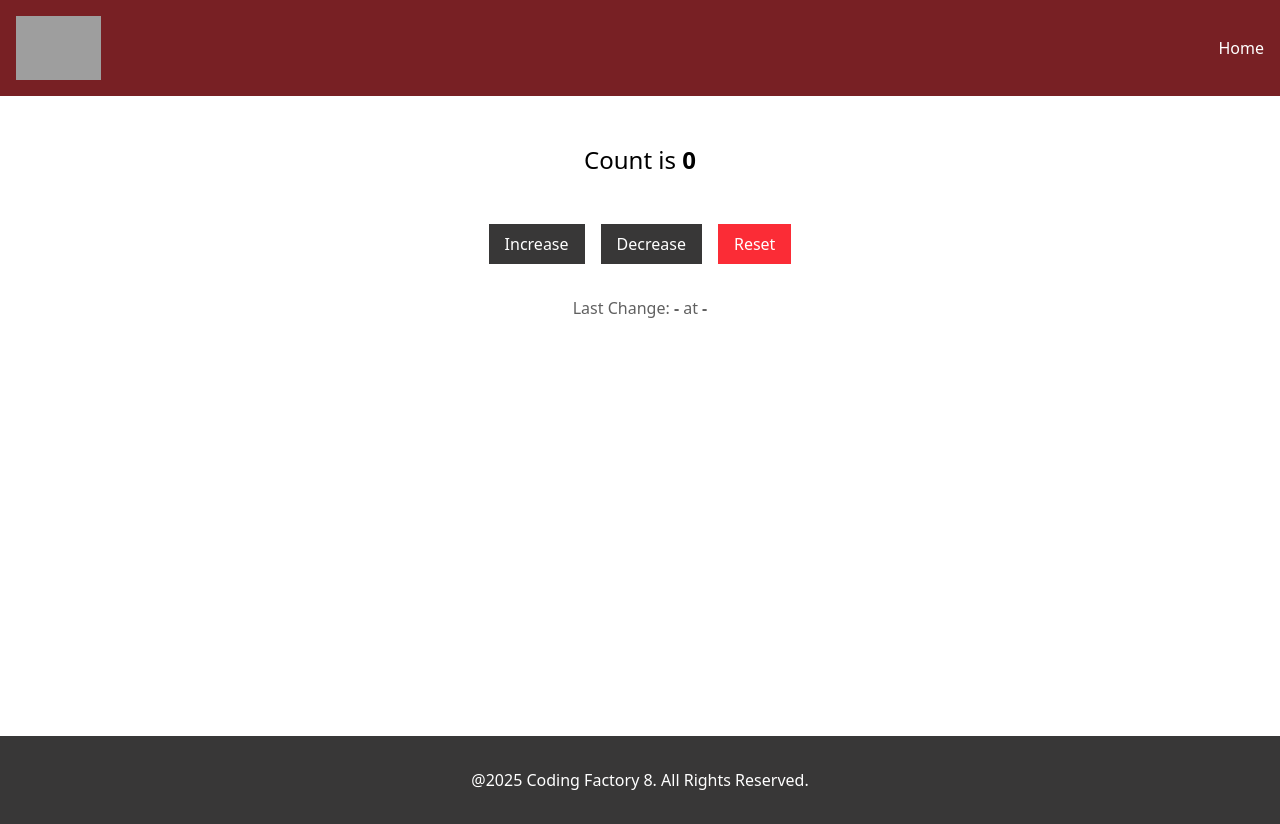
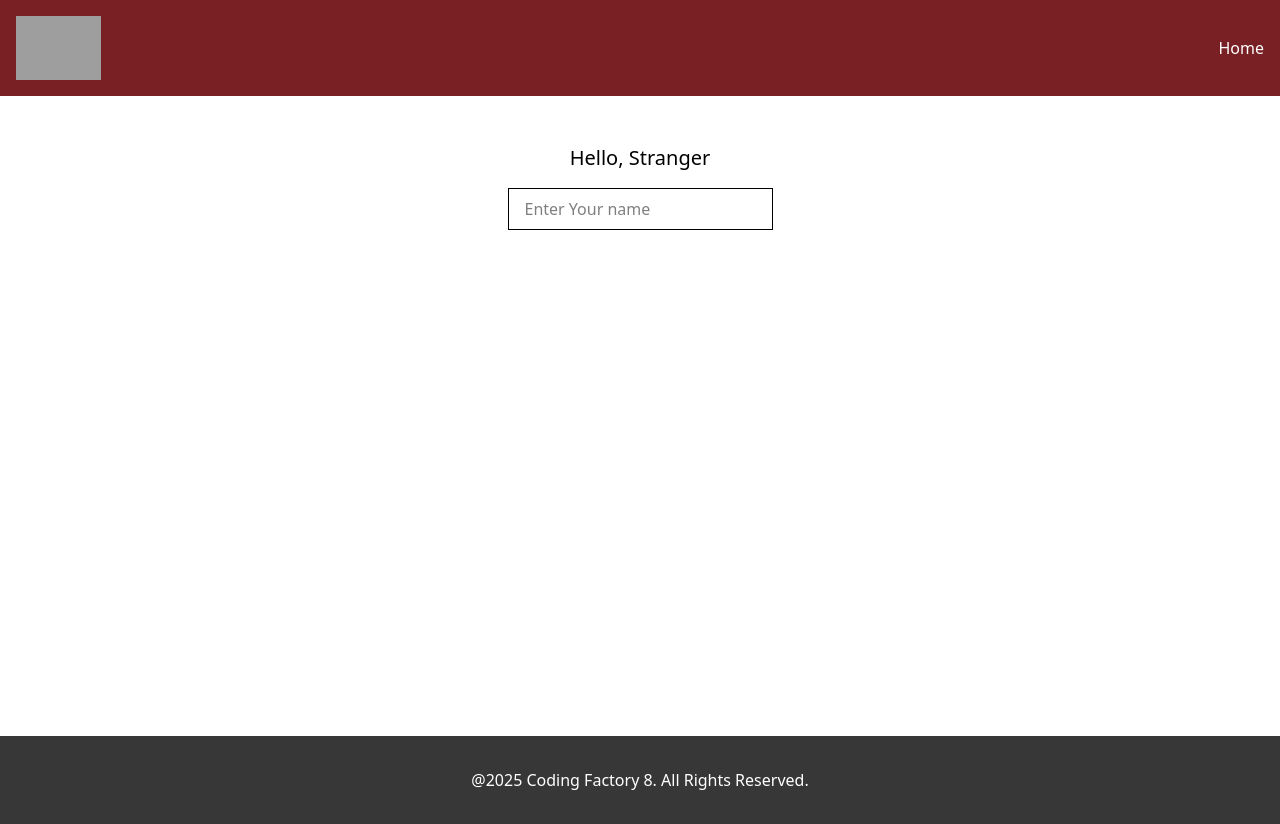
Before and after one commit to DamMarin/cf8-react-intro, a React app: page / in a window 1280 px wide. Built offline with nearby package versions, Linux system fonts and the light colour scheme; grey boxes are pictures that could not be loaded; the HTML template or start-up script is replaced by a standard one.

Commit message:
feat: add NameChangerWithEffect component

```diff
--- a/src/App.tsx
+++ b/src/App.tsx
@@ -13,7 +13,8 @@
 // import NameChanger from "./components/NameChanger.tsx";
 // import CounterWithMoreStates from "./components/CounterWithMoreStates.tsx";
 // import CounterAdvanced from "./components/CounterAdvanced.tsx";
-import CounterWithCustomHook from "./components/CounterWithCustomHook.tsx";
+// import CounterWithCustomHook from "./components/CounterWithCustomHook.tsx";
+import NameChangerWithEffect from "./components/NameChangerWithEffect.tsx";
 
 function App() {
   return (
@@ -48,7 +49,8 @@
         {/*<CounterWithMoreStates/>*/}
         {/*<CounterAdvanced/>*/}
 
-        <CounterWithCustomHook/>
+        {/*<CounterWithCustomHook/>*/}
+        <NameChangerWithEffect />
 
       </Layout>
     </>
--- /dev/null
+++ b/src/components/NameChangerWithEffect.tsx
@@ -0,0 +1,31 @@
+import {useEffect, useState} from 'react';
+
+const NameChangerWithEffect = () =>  {
+const [name, setName] = useState("");
+
+useEffect(() => {
+  document.title = name ? `Hello, ${name}!` : "Hello, Stranger!";
+  console.log(document.title);
+}, [name])
+
+const handleChange = (e: React.ChangeEvent<HTMLInputElement>) => {
+  setName(e.target.value);
+}
+
+return (
+  <>
+  <h1 className="text-center text-xl mt-12">Hello, {name || "Stranger"}</h1>
+    <div className="text-center mt-4">
+      <input
+        type="text"
+        value={name}
+        onChange={handleChange}
+        placeholder="Enter Your name"
+        className="border px-4 py-2"
+      />
+    </div>
+  </>
+  )
+};
+
+export default NameChangerWithEffect;
```
